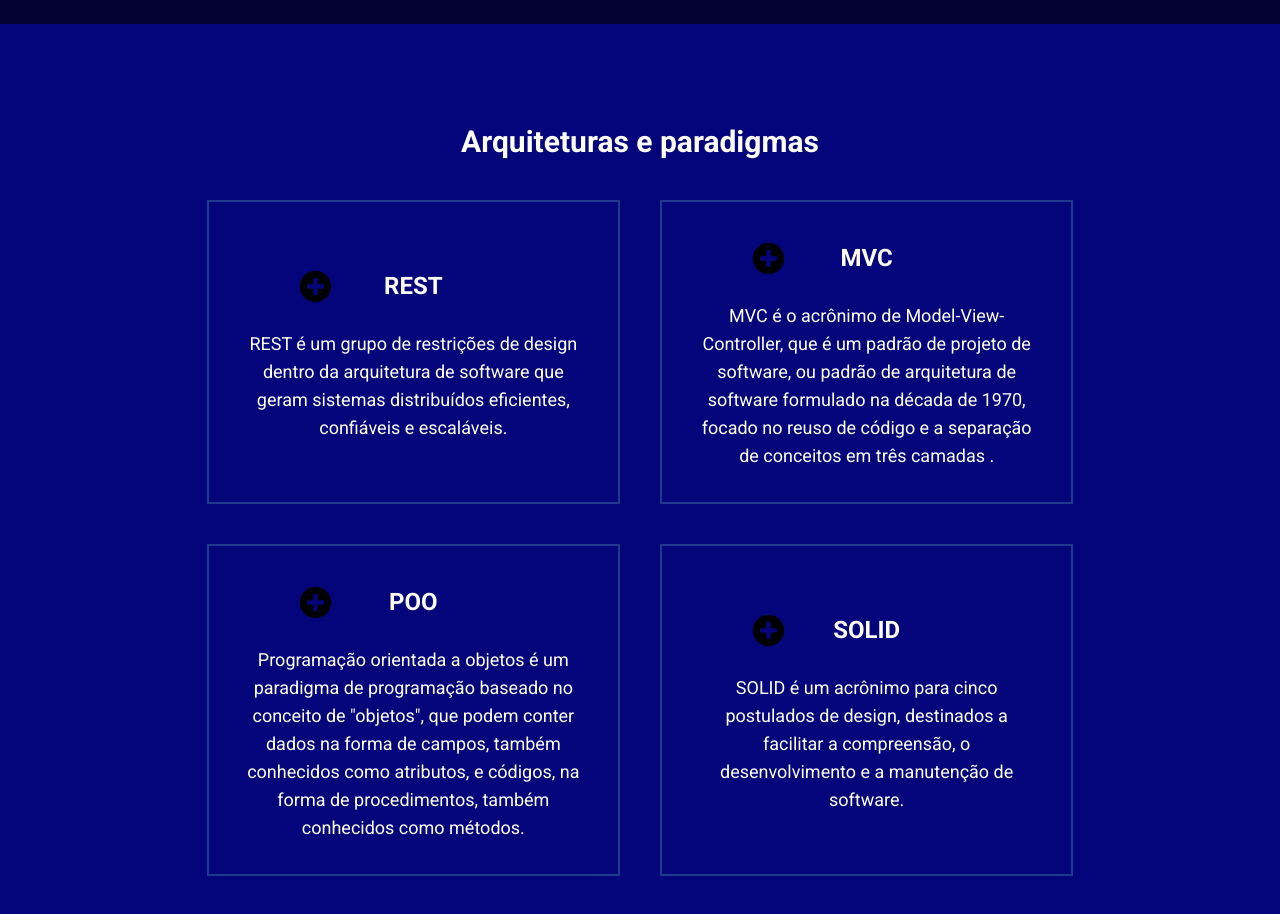
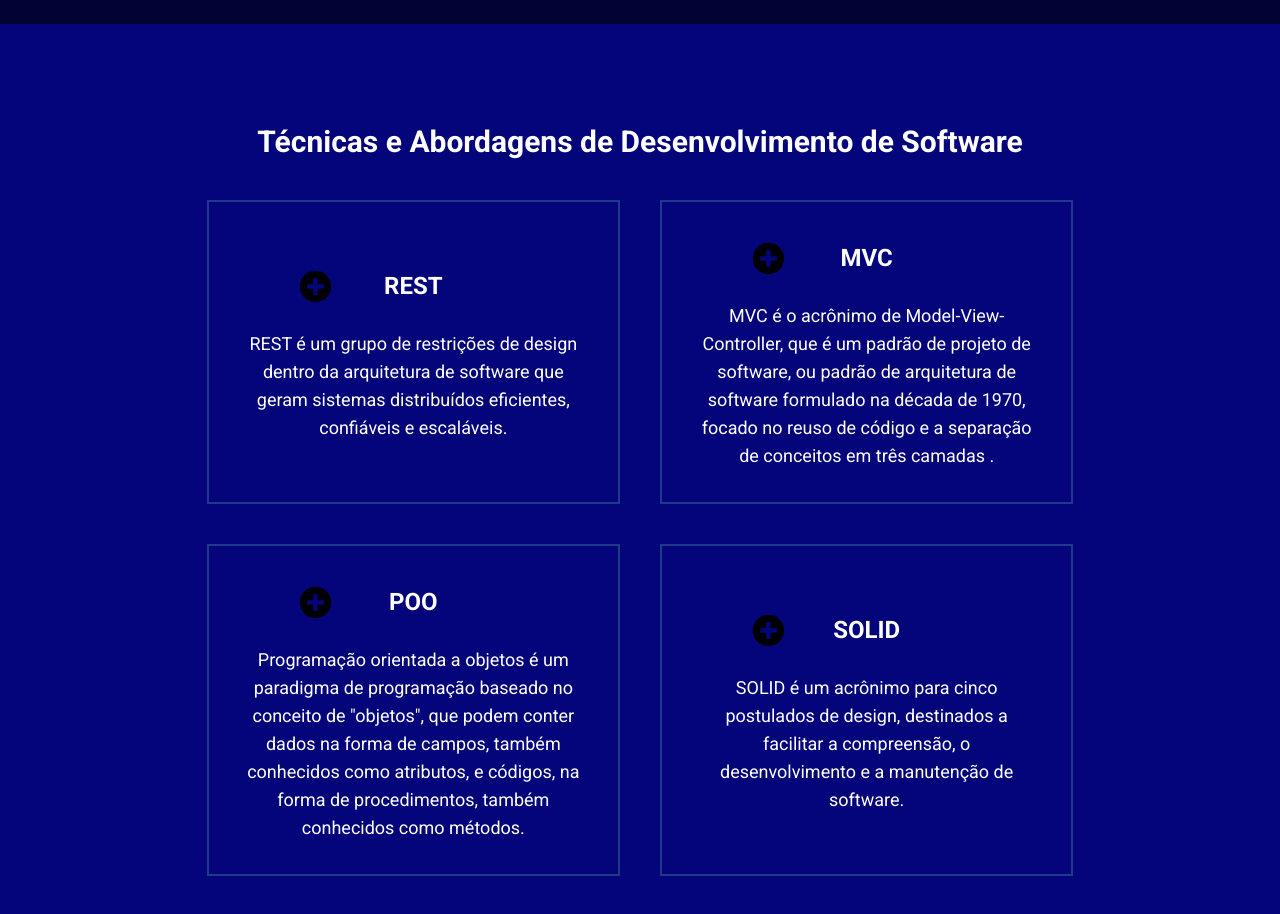
Before and after one commit to mferreiradb/portfolio, a React (Vite) app: page /conhecimentos in a window 1280 px wide. Shown: the part 3440-4354 px from the top of the page. Built offline with nearby package versions, Linux system fonts and the light colour scheme.

Commit message:
Alteracao no titulo da secao de arquiteturas e paradigmas

```diff
--- a/src/Pages/Conhecimentos/index.jsx
+++ b/src/Pages/Conhecimentos/index.jsx
@@ -164,7 +164,7 @@ export const Conhecimentos = () => {
 			<section className='section-light'>
 
 				<article className='w-full my-5'>
-					<h2 className='text-3xl text-white font-semibold'>Arquiteturas e paradigmas</h2>
+					<h2 className='text-3xl text-white font-semibold'>Técnicas e Abordagens de Desenvolvimento de Software</h2>
 				</article>
 
 				<Card img={Plus} titulo='REST'>
```
